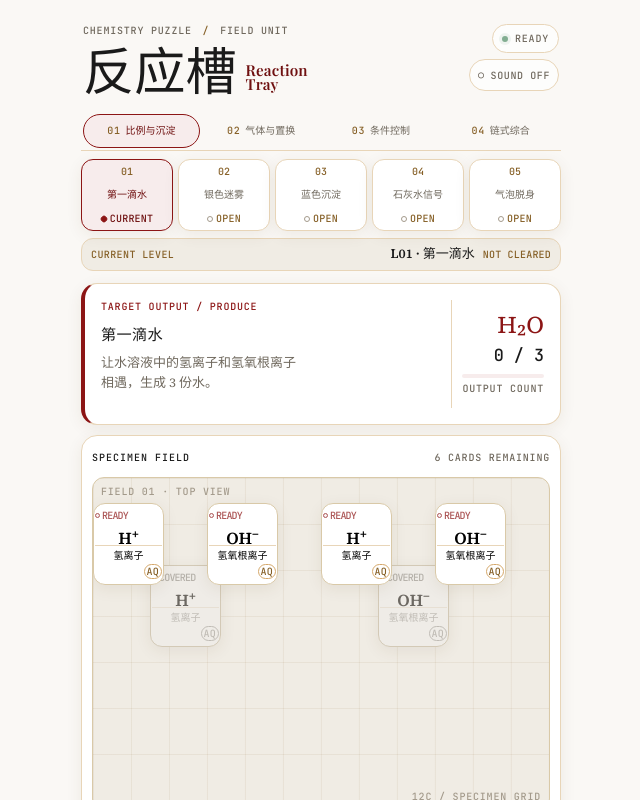
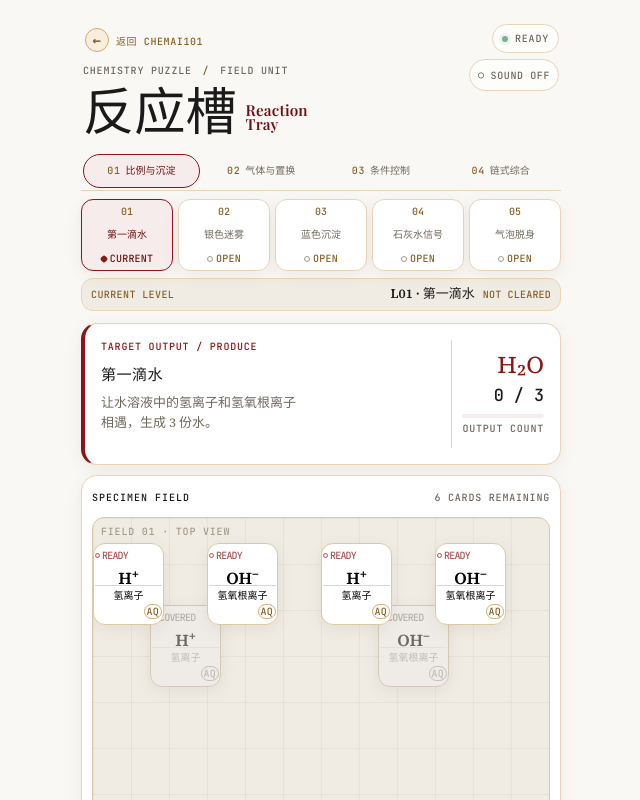
Before and after one commit to GuoweiWang27/reaction-tray, a React (Vite) app: page / in a window 1280 px wide. Shown: the top 800 px of the page, without its empty margins (319-959 px from the left). Built offline with nearby package versions, Linux system fonts and the light colour scheme; a web font is replaced by a local one.

Commit message:
fix: add route back to CHEMAI101

```diff
--- a/src/game/GameScreen.tsx
+++ b/src/game/GameScreen.tsx
@@ -15,6 +15,9 @@ import './game.css'
 
 const requestedLevel = Number(new URLSearchParams(window.location.search).get('level') ?? '1')
 const initialLevel = Number.isInteger(requestedLevel) && requestedLevel >= 1 && requestedLevel <= levels.length ? requestedLevel - 1 : 0
+const chemAiHomeHref = window.location.pathname.startsWith('/reaction-tray')
+  ? '/'
+  : 'https://chemai101.guoweiwang.com/'
 
 const phaseLabel = (phase: string): string => ({ aq: 'AQUEOUS', s: 'SOLID', l: 'LIQUID', g: 'GAS' }[phase] ?? 'SPECIMEN')
 const phaseShortLabel = (phase: string): string => ({ aq: 'AQ', s: 'S', l: 'L', g: 'G' }[phase] ?? '?')
@@ -543,6 +546,15 @@ export function GameScreen() {
       <div className="console">
         <header className="instrument-header">
           <div className="title-lockup">
+            <a
+              className="home-link"
+              data-testid="chemai-home-link"
+              href={chemAiHomeHref}
+              aria-label="返回 CHEMAI101 主页"
+            >
+              <span className="home-link-arrow" aria-hidden="true">←</span>
+              <span>返回 CHEMAI101</span>
+            </a>
             <p className="brand-mark">CHEMISTRY PUZZLE <span>/</span> FIELD UNIT</p>
             <h1 aria-label="反应槽，Reaction Tray">
               <span className="game-title-zh">反应槽</span>
--- a/src/game/game.css
+++ b/src/game/game.css
@@ -98,6 +98,49 @@ body {
 
 .title-lockup {
   min-width: 0;
+}
+
+.home-link {
+  display: inline-flex;
+  min-height: 44px;
+  align-items: center;
+  gap: 7px;
+  margin: -6px 0 2px;
+  padding: 0 2px;
+  border-radius: var(--radius-card);
+  color: var(--sand-dark);
+  font-family: var(--mono-font);
+  font-size: var(--text-micro);
+  font-weight: 700;
+  letter-spacing: 0.06em;
+  text-decoration: none;
+  transition: color 160ms ease, transform 160ms ease;
+}
+
+.home-link-arrow {
+  display: grid;
+  width: 24px;
+  height: 24px;
+  place-items: center;
+  border: 1px solid var(--sand);
+  border-radius: var(--radius-chip);
+  background: var(--sand-pale);
+  font-size: 0.875rem;
+  line-height: 1;
+  transition: border-color 160ms ease, background-color 160ms ease, transform 160ms ease;
+}
+
+.home-link:hover,
+.home-link:focus-visible {
+  color: var(--crimson-deep);
+  transform: translateX(-1px);
+}
+
+.home-link:hover .home-link-arrow,
+.home-link:focus-visible .home-link-arrow {
+  border-color: var(--crimson);
+  background: var(--crimson-pale);
+  transform: translateX(-2px);
 }
 
 .instrument-header h1 {
```
Also changed, not shown: 1 other file (tests, documents, lock files or other folders).
